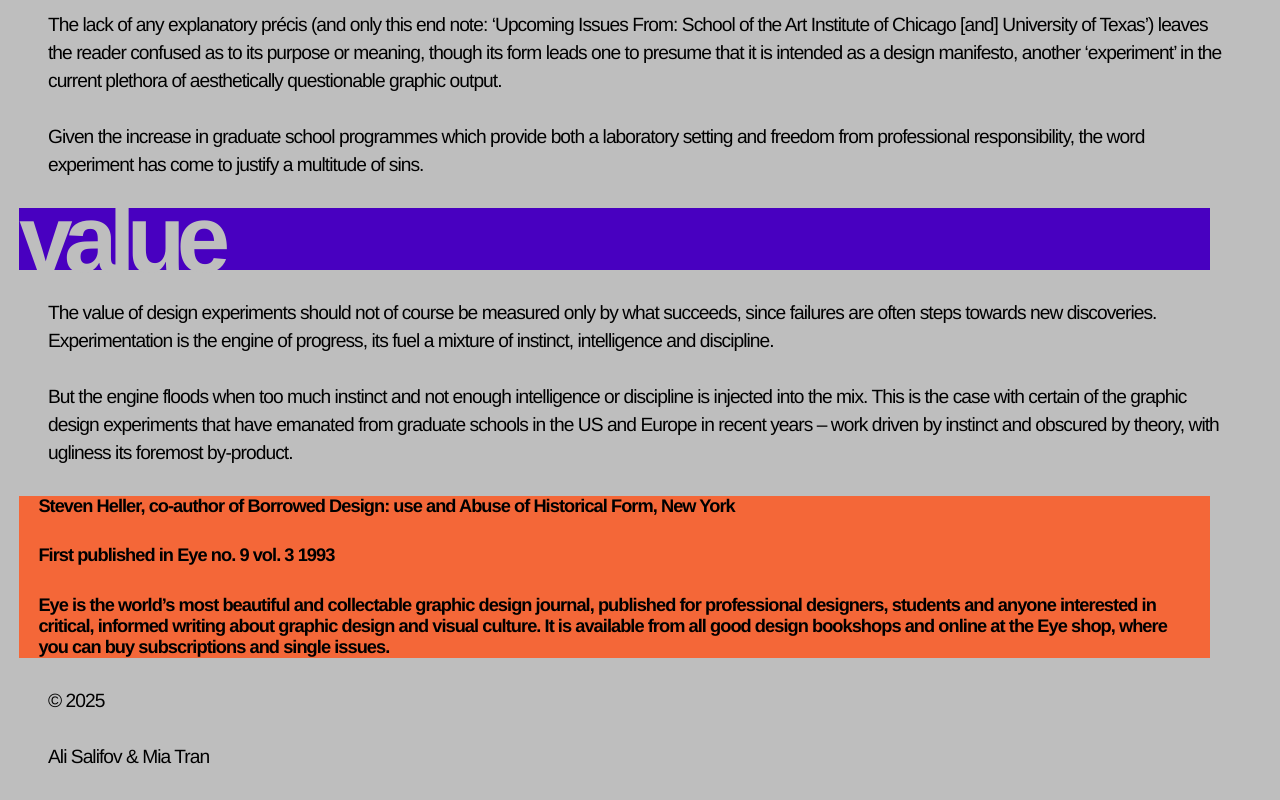
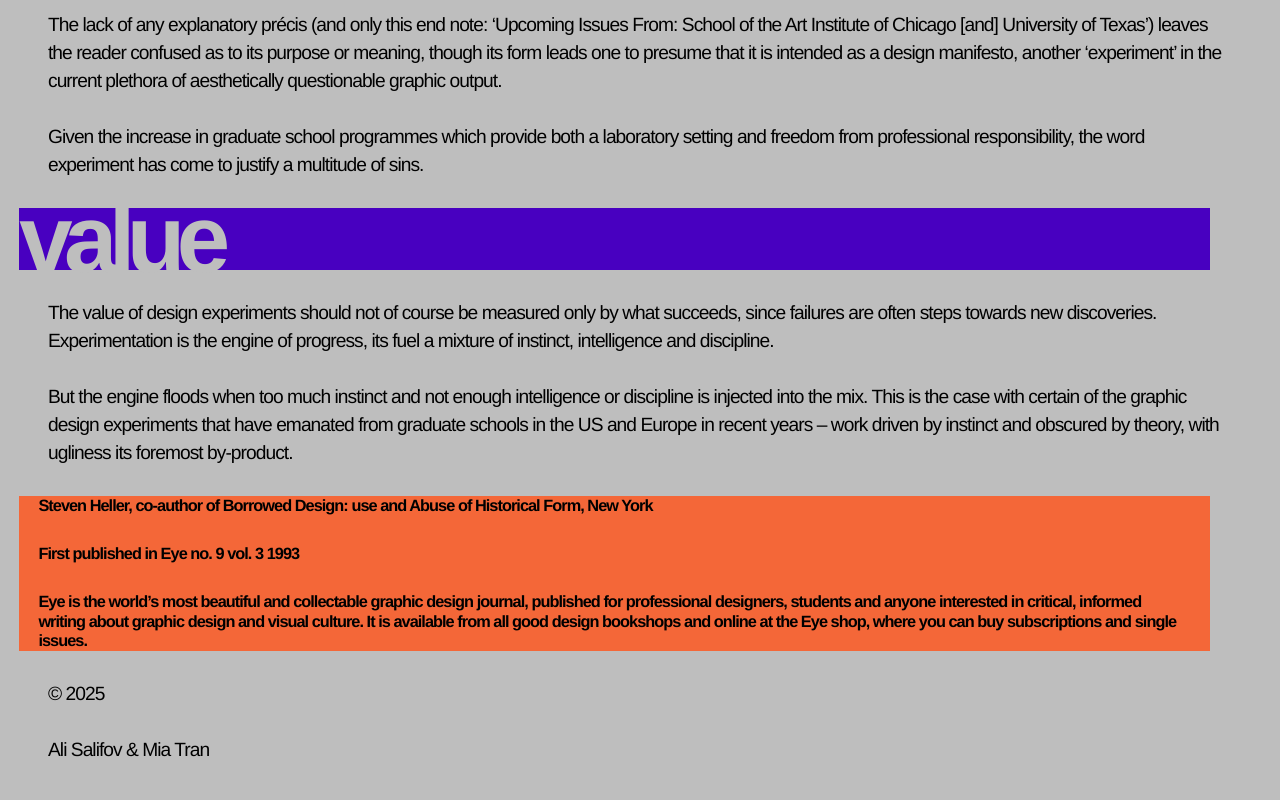
Before and after one commit to user012100/spread, a plain HTML site: page index.html in a window 1280 px wide. Shown: the part 1243-2043 px from the top of the page. Drawn offline with Linux system fonts and the light colour scheme.

Commit message:
changed line height footer

```diff
--- a/style.css
+++ b/style.css
@@ -97,7 +97,7 @@ h2 {
     p {
         padding-inline-start: 1rem;
         padding-inline-end: 1rem;
-        font-size: 95%;
-        line-height: 115%;
+        font-size: 85%;
+        line-height: 120%;
     }
 }
```
